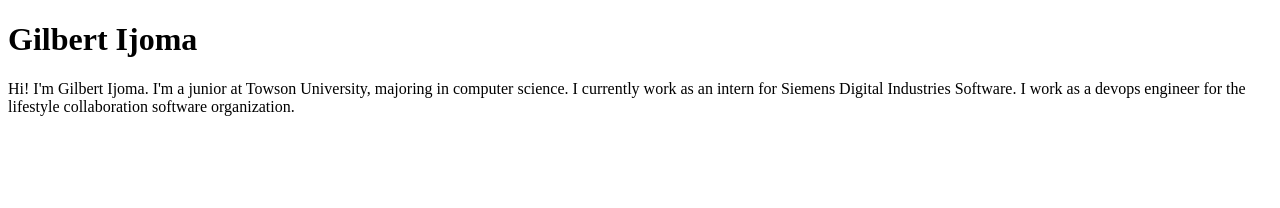
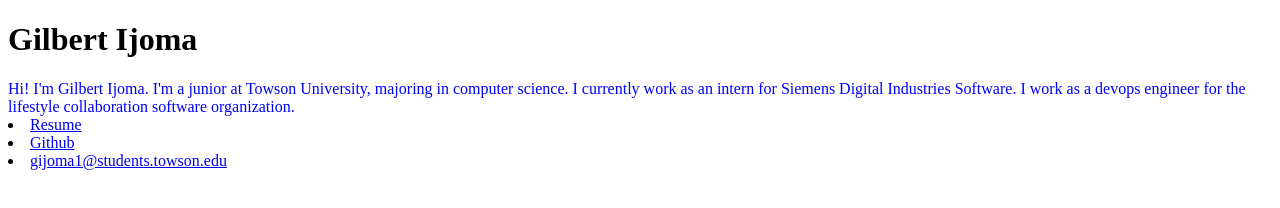
Before and after one commit to gilbertijoma/gilbertijoma.github.io, a plain HTML site: page index.html in a window 1280 px wide. Drawn offline with Linux system fonts and the light colour scheme.

Commit message:
Update index.html

```diff
--- a/index.html
+++ b/index.html
@@ -4,8 +4,13 @@
 </head>
 <Body>
     <h1>Gilbert Ijoma</h1>
-    <p1>Hi! I'm Gilbert Ijoma. I'm a junior at Towson University, majoring in computer science. I currently work
+    <p1 style = "color: blue">Hi! I'm Gilbert Ijoma. I'm a junior at Towson University, majoring in computer science. I currently work
         as an intern for Siemens Digital Industries Software. I work as a devops engineer for the lifestyle collaboration software
         organization.
     </p1>
+
+    <li><a href="GilbertIjoma_Resume.pdf">Resume</a></li>
+    <li><a href ="https://github.com/gilbertijoma">Github</a></li>
+    <li><a href=“mailto:gijoma1@students.towson.edu”> gijoma1@students.towson.edu</a></li>
+
 </Body>
```
